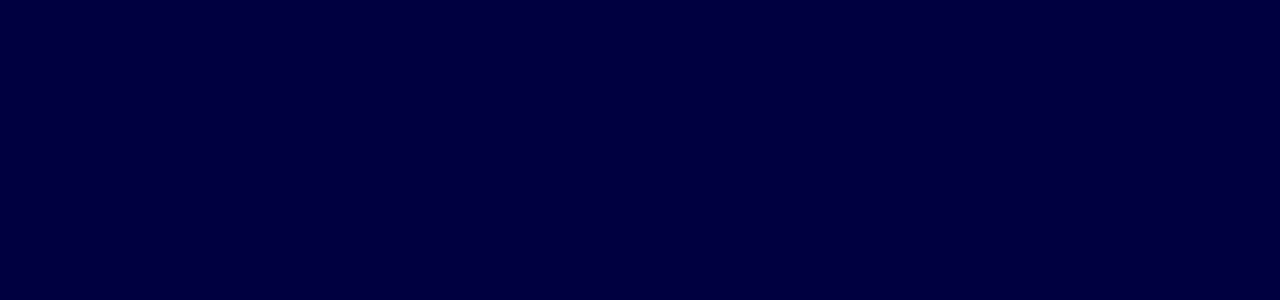
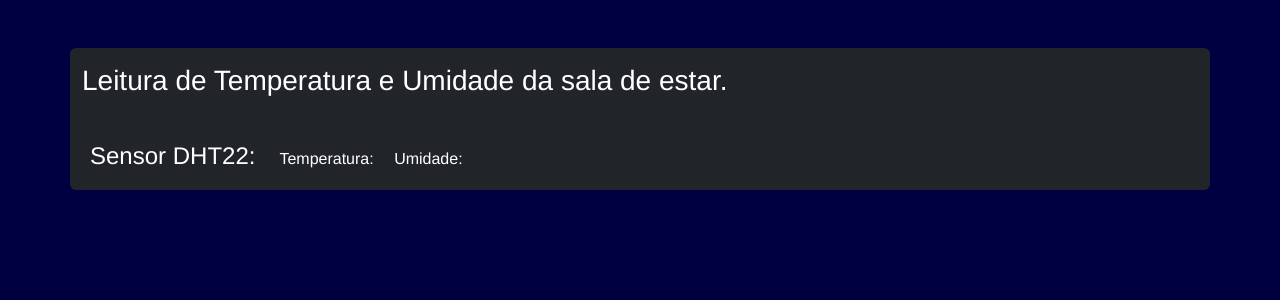
Before and after one commit to Matheus2306/IoT-Dashboard, a React (Vite) app: page / in a window 1280 px wide. Shown: the top 300 px of the page. Built offline with nearby package versions, Linux system fonts and the light colour scheme.

Commit message:
feat: add LeitorDHT component and integrate Bootstrap for styling

```diff
--- a/package.json
+++ b/package.json
@@ -18,10 +18,12 @@
     "@types/react": "^19.1.10",
     "@types/react-dom": "^19.1.7",
     "@vitejs/plugin-react-swc": "^4.0.0",
+    "bootstrap": "^5.3.7",
     "eslint": "^9.33.0",
     "eslint-plugin-react-hooks": "^5.2.0",
     "eslint-plugin-react-refresh": "^0.4.20",
     "globals": "^16.3.0",
+    "paho-mqtt": "^1.1.0",
     "vite": "^7.1.2"
   }
 }
--- a/src/App.css
+++ b/src/App.css
@@ -7,4 +7,5 @@
 body{
   font-family: 'Franklin Gothic Medium', 'Arial Narrow', Arial, sans-serif;
   background: #000040;
+  color: #fff;
 }
--- a/src/App.jsx
+++ b/src/App.jsx
@@ -1,11 +1,14 @@
-import './App.css'
+import "./App.css";
+import LeitorDHT from "./components/LeitorDHT";
 
 function App() {
-
   return (
     <>
+      <div className="container mt-5 bg-dark rounded-2">
+        <LeitorDHT />
+      </div>
     </>
-  )
+  );
 }
 
-export default App
+export default App;
--- /dev/null
+++ b/src/components/LeitorDHT.jsx
@@ -0,0 +1,18 @@
+import React from "react";
+
+const LeitorDHT = (props) => {
+  return (
+    <div className="row">
+      <div className="col-12 my-3">
+        <h3>Leitura de Temperatura e Umidade da sala de estar.</h3>
+      </div>
+      <div className="col-12 my-3 col-md-6">
+        <span className="mx-2 fs-4">Sensor DHT22:</span>
+        <span className="mx-3">Temperatura: {props.temp}</span>
+        <span>Umidade: {props.umid}</span>
+      </div>
+    </div>
+  );
+};
+
+export default LeitorDHT;
--- a/src/main.jsx
+++ b/src/main.jsx
@@ -1,5 +1,7 @@
 import { StrictMode } from 'react'
 import { createRoot } from 'react-dom/client'
+import "bootstrap/dist/js/bootstrap.bundle.min.js";
+import "bootstrap/dist/css/bootstrap.min.css";
 import App from './App.jsx'
 
 createRoot(document.getElementById('root')).render(
```
Also changed, not shown: 1 other file (tests, documents, lock files or other folders).
